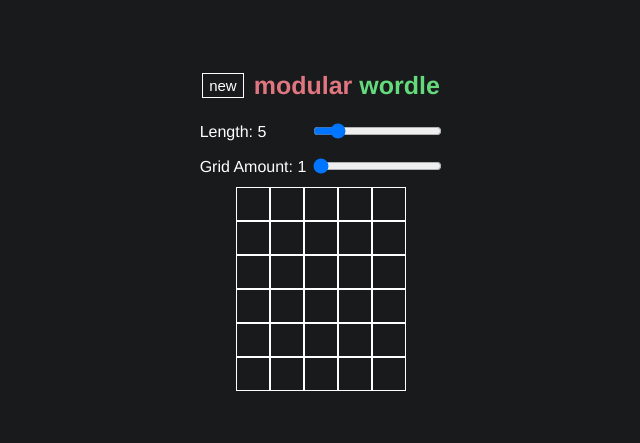
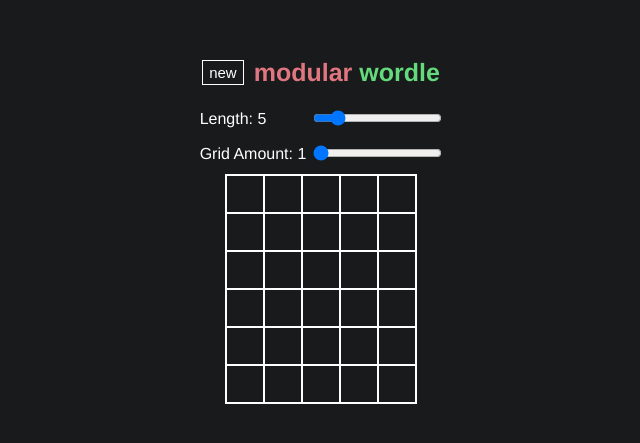
Before and after one commit to Vio-Eli/modular_decordle, a React (Create React App) app in the folder client/: page /#/game in a window 1280 px wide. Shown: the part 169-612 px from the top of the page, without its empty margins (319-959 px from the left). Built offline with nearby package versions, Linux system fonts and the light colour scheme.

Commit message:
Add 1px border to tables, made the cells a bit bigger

```diff
--- a/client/src/components/grid/Grid.scss
+++ b/client/src/components/grid/Grid.scss
@@ -5,8 +5,9 @@ $background-dark: #181a1b;
     > table {
 
         border-spacing: 0px;
+        border: 1px white solid;
+        > tbody {
 
-        > tbody {
             > tr {
                 // Table Row Alignment
                 display: flow-root;
@@ -14,8 +15,9 @@ $background-dark: #181a1b;
 
                     // Individual cell styling
                     background-color: $background-dark;
-                    width: 30px;
-                    height: 30px;
+                    width: 36px;
+                    height: 36px;
+                    padding: 0px;
 
                     border: 1px white solid;
                     /*
```
